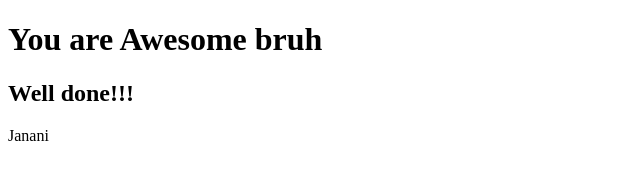
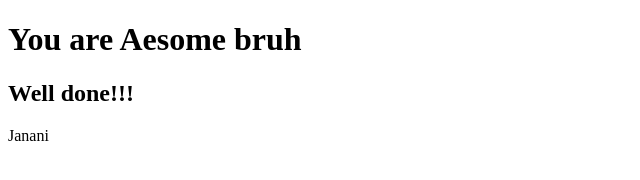
Before and after one commit to Janani-S009/nodejs, a website: page index.html in a window 1280 px wide. Shown: the whole page, without its empty margins (0-640 px from the left). Drawn offline with Linux system fonts and the light colour scheme.

Commit message:
Update index.html

```diff
--- a/index.html
+++ b/index.html
@@ -1,7 +1,7 @@
 <!doctype html>
 <html>
 	<body>
-		<h1>You are Awesome bruh</h1>
+		<h1>You are Aesome bruh</h1>
 		<h2> Well done!!!</h2>
 		<p>Janani</p>
 	</body>
```
